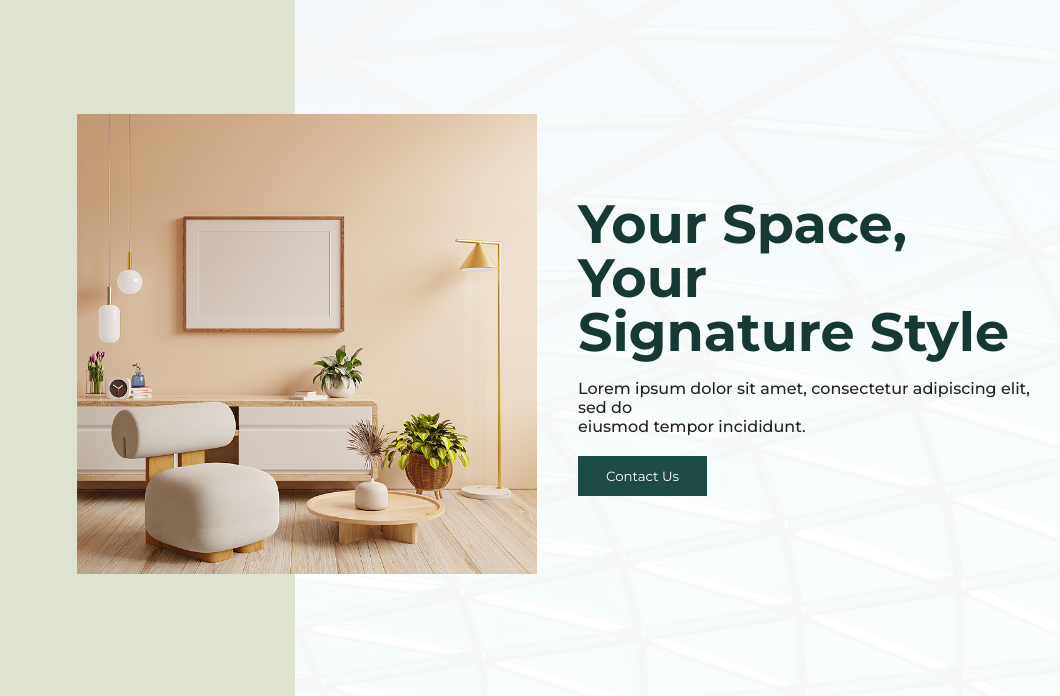
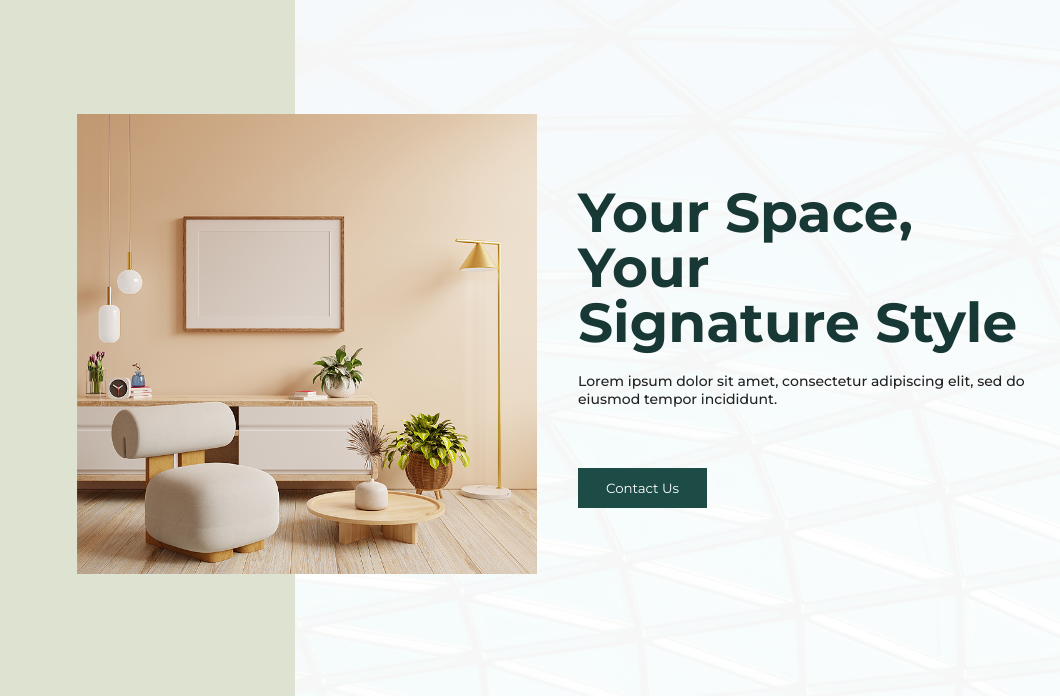
Before and after one commit to Naveen957/Weboft-ARMCHAIR, a plain HTML site: page index.html in a window 1280 px wide. Shown: the part 104-800 px from the top of the page, without its empty margins (127-1187 px from the left). Drawn offline with nearby package versions, Linux system fonts and the light colour scheme.

Commit message:
updated styles and added image

```diff
--- a/style.css
+++ b/style.css
@@ -128,22 +128,23 @@ opacity: 0.7;}
 }
 
 .hero-text h1 {
-  font-size: 54px;
+  font-size: 55px;
   line-height: 1;
   padding-left: 40px;
   color: #183836;
-
+  font-weight: bolder;
 }
 
 .hero-text p {
-  margin: 20px 0px 0px 40px;
+  margin: 22px 0px 0px 40px;
   font-weight: 500;
+  font-size: 14px;
 }
 
 .btn {
   background: #1c4c45;
   color: #fff;
-  margin: 20px 0px 0px 40px;
+  margin: 60px 0px 0px 40px;
   border: none;
   padding: 12px 28px;
   cursor: pointer;
@@ -310,7 +311,7 @@ opacity: 0.7;}
 
 .view-all {
   margin-top: 10px;
-  font-size: 14px;
+  font-size: 15px;
   color: #000;
   text-decoration: none;
   font-weight: 500;
@@ -367,7 +368,7 @@ opacity: 0.7;}
 }
 
 .header-right p {
-  font-size: 16px;
+  font-size: 15px;
   line-height: 1.6;
   font-weight: 500;
   margin: 0;
```
